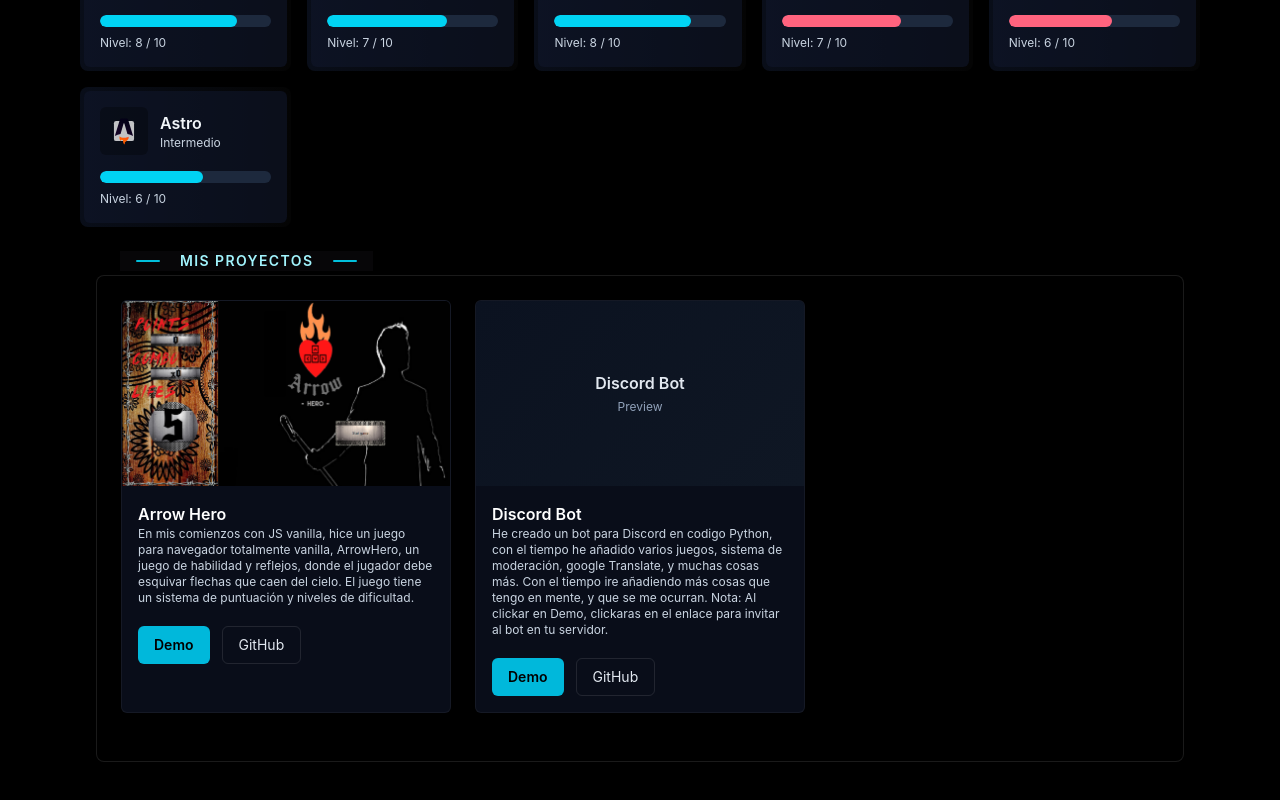
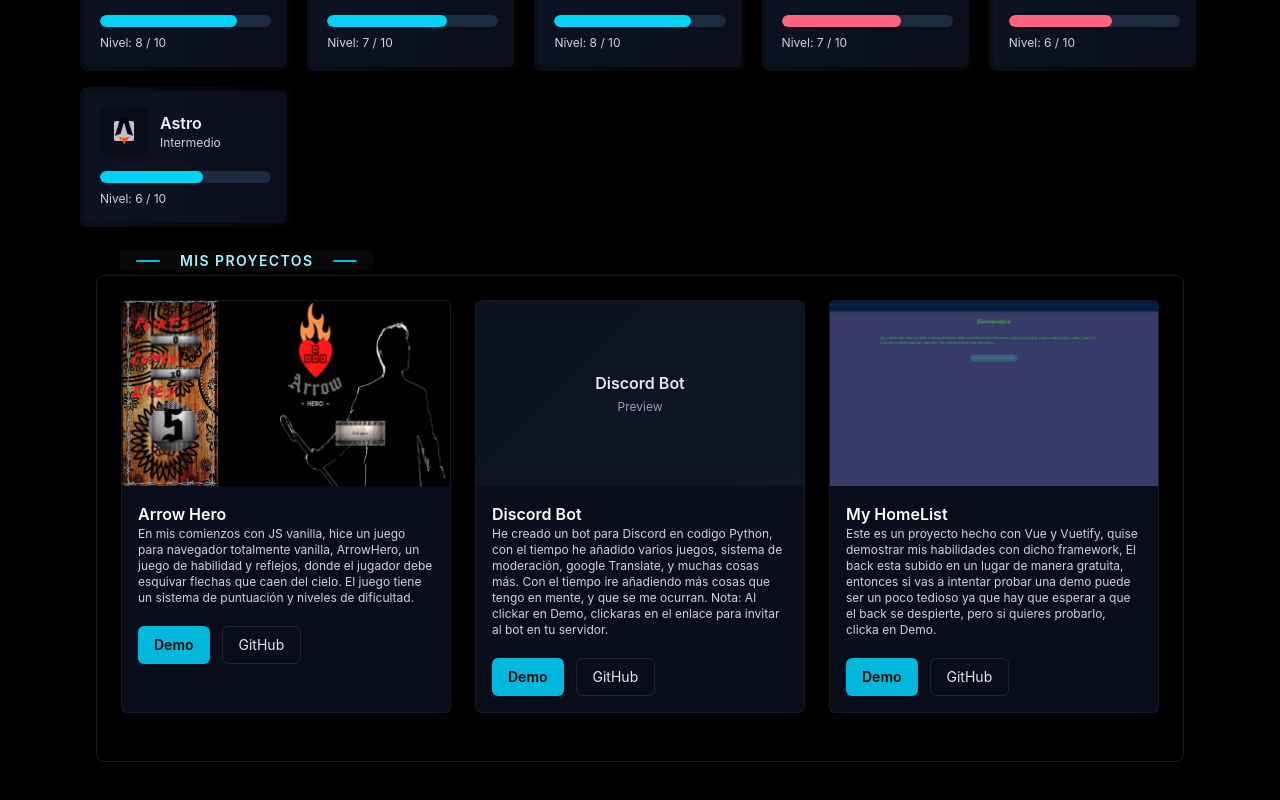
Before and after one commit to Tommyscripts/portfolio, a React (Vite) app: page / in a window 1280 px wide. Shown: the part 996-1796 px from the top of the page. Built offline with nearby package versions, Linux system fonts and the light colour scheme.

Commit message:
Agregar proyecto MyHomeList con detalles y enlaces en el componente MisProyectos

```diff
--- a/app/componentes/MisProyectos.tsx
+++ b/app/componentes/MisProyectos.tsx
@@ -28,6 +28,14 @@
     demoUrl: "https://discord.com/oauth2/authorize?client_id=1424779352008298537&scope=bot%20applications.commands&permissions=3941734153713728",
     githubUrl: "https://github.com/Tommyscripts/DiscordBotOceanicGo",
   },
+    {
+    id: "MyHomeList",
+    title: "My HomeList",
+    image: "../media/MyHomeList.png",
+    subtitle: "Este es un proyecto hecho con Vue y Vuetify, quise demostrar mis habilidades con dicho framework, El back esta subido en un lugar de manera gratuita, entonces si vas a intentar probar una demo puede ser un poco tedioso ya que hay que esperar a que el back se despierte, pero si quieres probarlo, clicka en Demo.",
+    demoUrl: "https://myhomelist.netlify.app/",
+    githubUrl: "https://github.com/Tommyscripts/frontendMylist"
+    },
 ];
 
 // Nota: cargamos imágenes desde `app/media` de forma asíncrona usando `import.meta.glob`
```
Also changed, not shown: app/media/MyHomeList.png (added).
